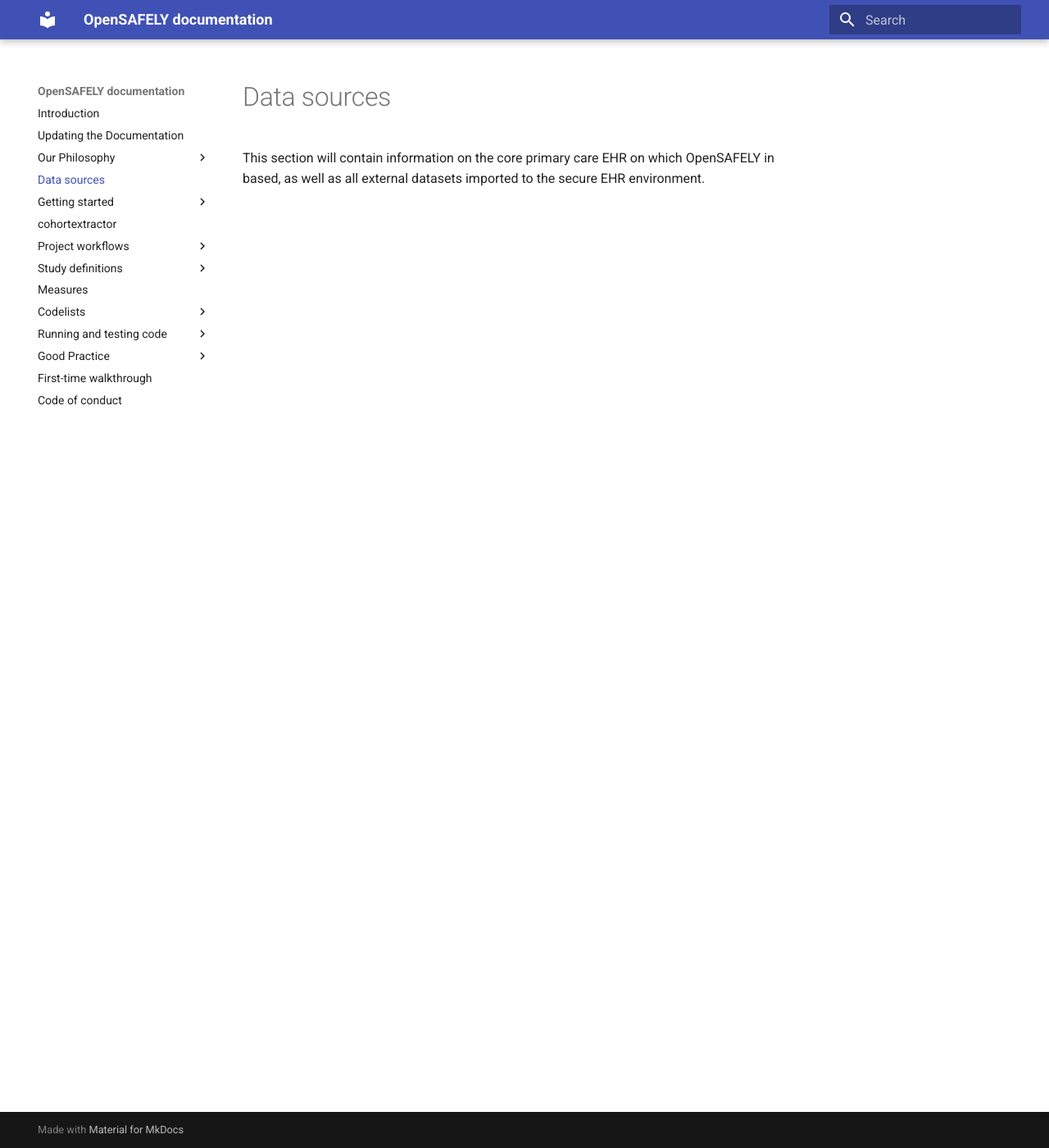
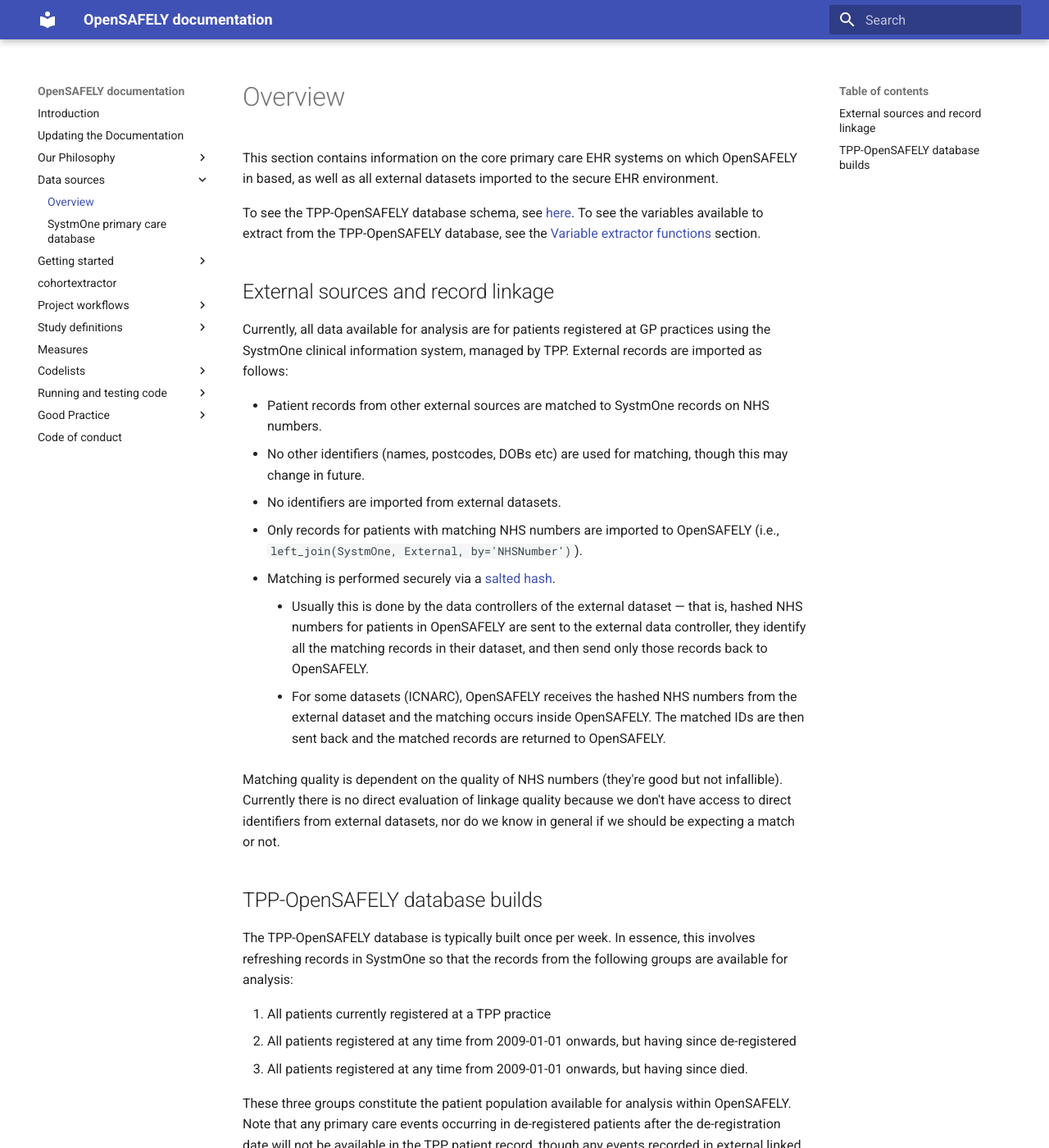
Before and after one commit to opensafely/documentation, an MkDocs documentation site: the page built from docs/dataset-landing-page.md, in a window 1280 px wide and 1400 px high. Shown: the whole window at 82% size. Built offline with MkDocs 1.6.1 and Material for MkDocs 9.7.7, drawn with Linux system fonts in a browser that asks for light colours; some of the changed text lies outside the part shown.

Commit message:
add info on systmone and security levels

```diff
--- a/docs/dataset-landing-page.md
+++ b/docs/dataset-landing-page.md
@@ -1 +1,39 @@
-This section will contain information on the core primary care EHR on which OpenSAFELY in based, as well as all external datasets imported to the secure EHR environment.
+This section contains information on the core primary care EHR systems on which OpenSAFELY in based, as well as all external datasets imported to the secure EHR environment.
+
+To see the TPP-OpenSAFELY database schema, see [here](https://github.com/opensafely/tpp-sql-notebook/blob/master/notebooks/tpp-schema.ipynb).
+To see the variables available to extract from the TPP-OpenSAFELY database, see the [Variable extractor functions](study-def-extractor-functions) section.
+
+
+
+## External sources and record linkage
+Currently, all data available for analysis are for patients registered at GP practices using the SystmOne clinical information system, managed by TPP.
+External records are imported as follows:
+
+* Patient records from other external sources are matched to SystmOne records on NHS numbers.
+* No other identifiers (names, postcodes, DOBs etc) are used for matching, though this may change in future.
+* No identifiers are imported from external datasets.
+* Only records for patients with matching NHS numbers are imported to OpenSAFELY (i.e., `left_join(SystmOne, External, by='NHSNumber')`).
+* Matching is performed securely via a [salted](https://en.wikipedia.org/wiki/Salt_(cryptography)) [hash](https://en.wikipedia.org/wiki/Cryptographic_hash_function).
+	* Usually this is done by the data controllers of the external dataset &mdash; that is, hashed NHS numbers for patients in OpenSAFELY are sent to the external data controller, they identify all the matching records in their dataset, and then send only those records back to OpenSAFELY.
+	* For some datasets (ICNARC), OpenSAFELY receives the hashed NHS numbers from the external dataset and the matching occurs inside OpenSAFELY. The matched IDs are then sent back and the matched records are returned to OpenSAFELY.
+
+Matching quality is dependent on the quality of NHS numbers (they're good but not infallible).
+Currently there is no direct evaluation of linkage quality because we don't have access to direct identifiers from external datasets, nor do we know in general if we should be expecting a match or not.
+
+
+## TPP-OpenSAFELY database builds
+The TPP-OpenSAFELY database is typically built once per week.
+In essence, this involves refreshing records in SystmOne so that the records from the following groups are available for analysis:
+
+1. All patients currently registered at a TPP practice
+2. All patients registered at any time from 2009-01-01 onwards, but having since de-registered
+3. All patients registered at any time from 2009-01-01 onwards, but having since died.
+
+These three groups constitute the patient population available for analysis within OpenSAFELY.
+Note that any primary care events occurring in de-registered patients after the de-registration date will not be available in the TPP patient record, though any events recorded in external linked datasets (such as hospitals admissions or deaths) will be visible.
+"Registered" here means a patient with a full "GMS" (General Medical Services) registration.
+Patients with temporary registrations are not included.
+Every time the database is re-built there will be slight differences in study populations, either due to new registrations or changes to patient records that include/exclude them from the study cohort.
+Old database builds cannot be recovered, and due to the differences between successive database builds, old study populations are unlikely to be re-extracted exactly as before.
+
+For those with access to the OpenSAFELY database, the latest database build time is available in the `LatestBuildTime` table, and the history of builds for each dataset is available in the `BuildInfo` table.
--- a/mkdocs.yml
+++ b/mkdocs.yml
@@ -7,7 +7,9 @@
         - Open Working Methods: open-methods.md
 
 
-    - Data sources: dataset-landing-page.md
+    - Data sources:
+        - Overview: dataset-landing-page.md
+        - SystmOne primary care database: dataset-systmone.md
     - Getting started:
         - Overview: getting-started.md
         - GitHub and Git: install-github-and-git.md
@@ -24,6 +26,7 @@
         - Test the code: workflow-testing-the-code.md
         - Execute the analysis on the real data: workflow-job-runner.md
         - Check the output for disclosivity: workflow-check-disclosivity.md
+        - Security levels: workflow-security-levels.md
         - Project Folder Structure: workflow-folder-structure.md
         - Glossary: glossary.md
     - Study definitions:
@@ -51,7 +54,6 @@
         - Developing a Protocol: protocol.md
         - Using Git Effectively: git-workflow.md
         - Code Reviews: code-reviews.md
-    - First-time walkthrough: onboarding_analysts.md
     - Code of conduct: code-of-conduct.md
 
 
```
Also changed, not shown: docs/dataset-systmone.md (added, +44 -0 lines), docs/workflow-security-levels.md (added, +65 -0 lines).
